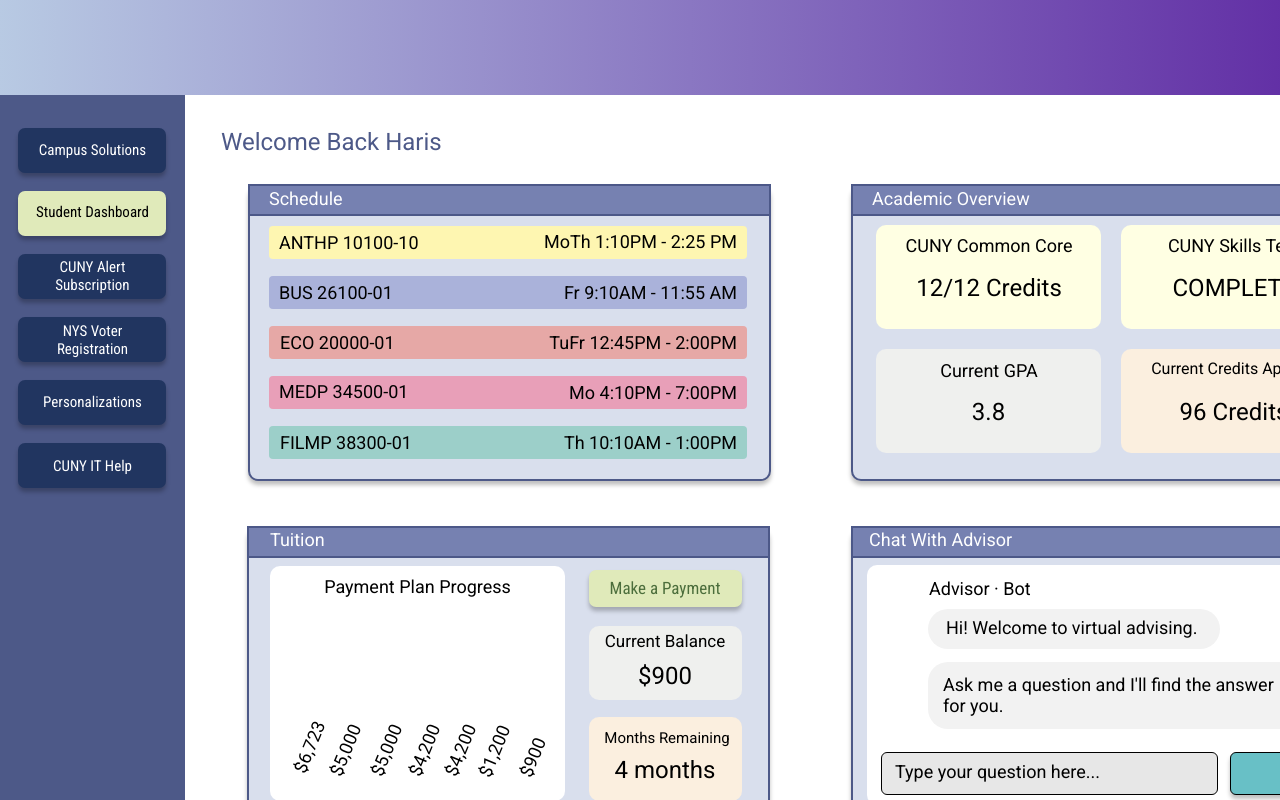
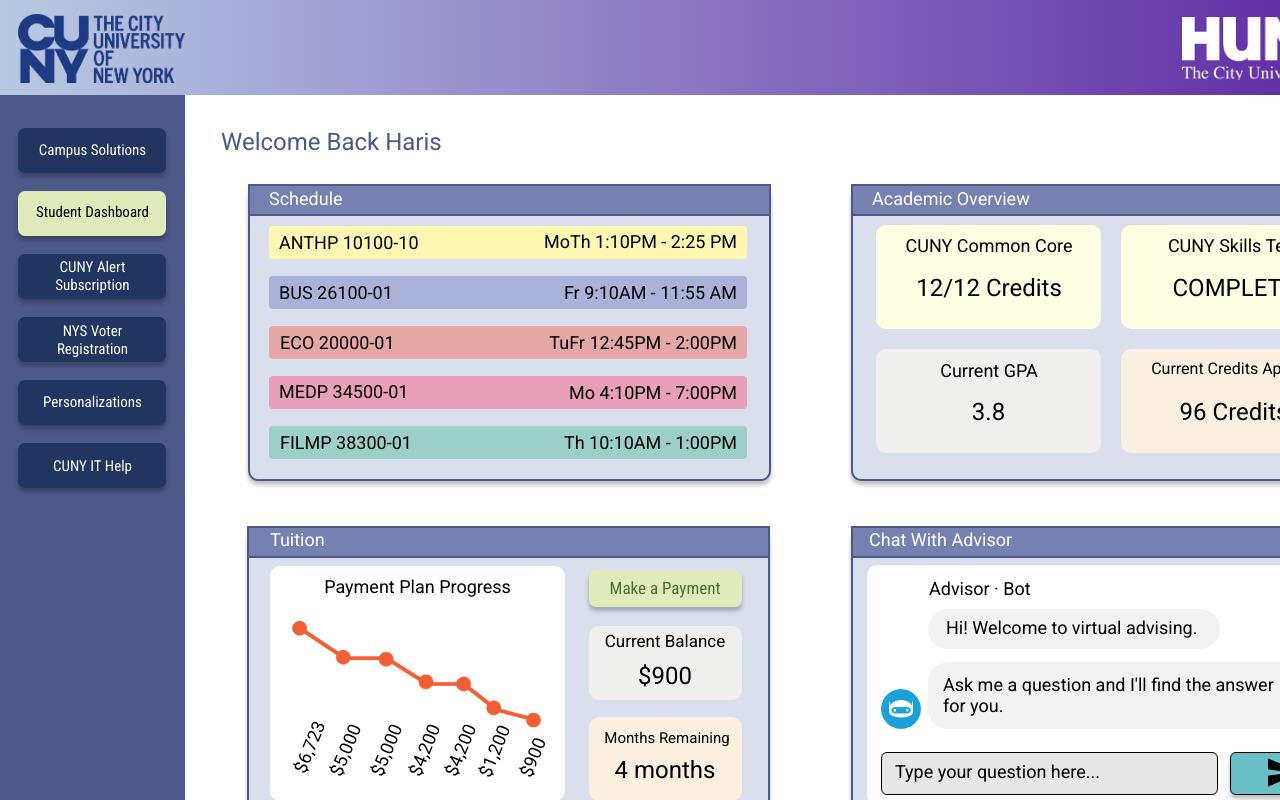
Before and after one commit to HarisSabovic18/cunyfirststudentdashboard, a plain HTML site: page index.html in a window 1280 px wide. Drawn offline with Linux system fonts and the light colour scheme.

Commit message:
Add files via upload

```diff
--- a/styles.css
+++ b/styles.css
@@ -36,7 +36,7 @@ html, body {
 	position:absolute;
 	left:18px;
 	top:14px;
-	background-image:url(images/cunylogo.png);
+	background-image:url(cunylogo.png);
 	background-repeat:no-repeat;
 	background-size:cover;
 }
@@ -691,7 +691,7 @@ html, body {
 	position:absolute;
 	left:1182px;
 	top:17px;
-	background-image:url(images/hunterlogo.png);
+	background-image:url(hunterlogo.png);
 	background-repeat:no-repeat;
 	background-size:cover;
 }
@@ -964,7 +964,7 @@ html, body {
 	position:absolute;
 	left:41px;
 	top:19px;
-	background-image:url(images/graph_1.png);
+	background-image:url(graph_1.png);
 	background-repeat:no-repeat;
 	background-size:cover;
 }
@@ -1068,7 +1068,7 @@ html, body {
 	position:absolute;
 	left:417px;
 	top:230px;
-	background-image:url(images/sendbuttonicon.png);
+	background-image:url(sendbuttonicon.png);
 	background-repeat:no-repeat;
 	background-size:cover;
 }
@@ -1090,7 +1090,7 @@ html, body {
 	position:absolute;
 	left:30px;
 	top:163px;
-	background-image:url(images/chatboticon.png);
+	background-image:url(chatboticon.png);
 	background-repeat:no-repeat;
 	background-size:cover;
 }
```
